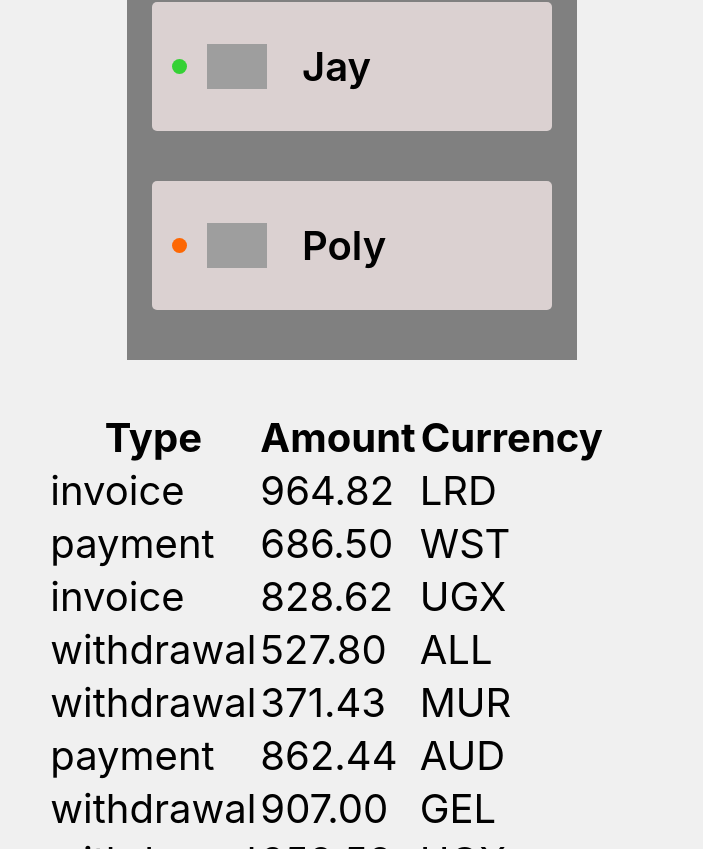
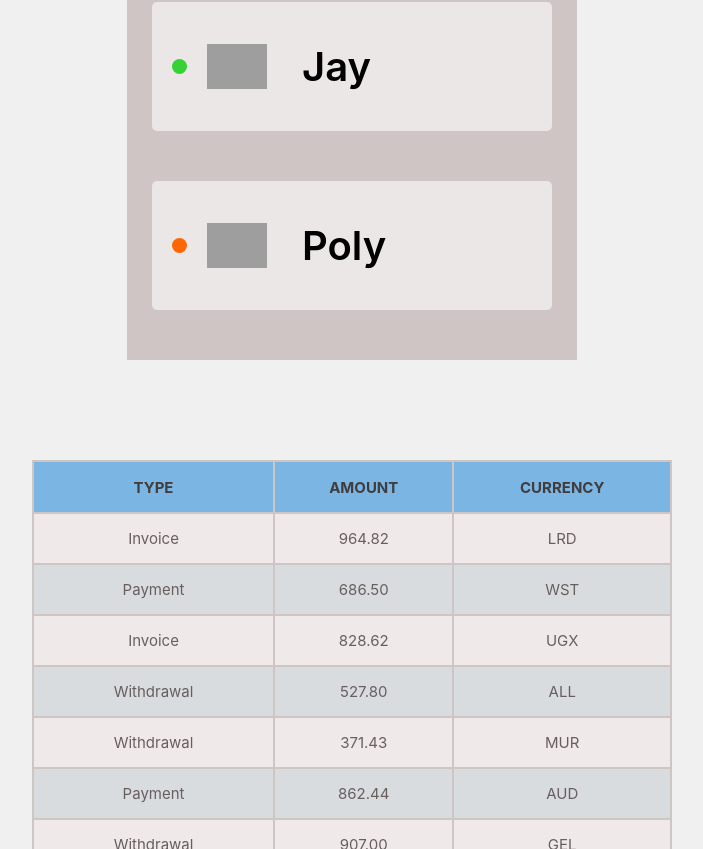
Before and after one commit to MikiMarcinkowski/goit-react-hw-01-components, a React (Create React App) app: page / in a window 1280 px wide. Shown: the part 1511-2360 px from the top of the page, without its empty margins (313-1016 px from the left). Built offline with nearby package versions, Linux system fonts and the light colour scheme; grey boxes are pictures that could not be loaded.

Commit message:
css for task 4

```diff
--- a/src/components/Friend-list/friend-list.module.css
+++ b/src/components/Friend-list/friend-list.module.css
@@ -9,7 +9,7 @@
   padding-left: 0;
   margin-bottom: 50px;
   padding: 25px;
-  background-color: grey;
+  background-color: rgb(207, 197, 197);
 }
 
 .itemFriends {
@@ -17,11 +17,10 @@
   display: flex;
   margin-bottom: 25px;
   align-items: center;
-
-  background-color: rgb(219, 209, 209);
+  background-color: rgb(235, 231, 231);
   padding: 10px 10px;
   border-radius: 5px;
-  box-shadow: grey;
+  box-shadow: rgb(138, 134, 134);
   padding: 0 20px;
 }
 
--- a/src/components/Transaction-history/transaction-history.jsx
+++ b/src/components/Transaction-history/transaction-history.jsx
@@ -1,7 +1,9 @@
+import css from './transaction-history.module.css'
+
 export const TransactionHistory = ({ items }) =>
 
-    <table className="transaction-history">
-      <thead>
+  <table className={css.transactionTable}>
+      <thead className={css.tableHead}>
         <tr>
           <th>Type</th>
           <th>Amount</th>
@@ -9,7 +11,7 @@ export const TransactionHistory = ({ items }) =>
         </tr>
       </thead>
 
-      <tbody>
+      <tbody className={css.tableBody}>
         {items.map(item => (
             <tr key={item.id }>
             <td>{item.type}</td>
--- /dev/null
+++ b/src/components/Transaction-history/transaction-history.module.css
@@ -0,0 +1,37 @@
+.transactionTable {
+  margin-top: 50px;
+  margin-left: 50px;
+  width: 50%;
+  background-color: rgb(207, 197, 197);
+}
+
+.tableHead {
+  font-size: 15px;
+  font-weight: 700;
+  height: 50px;
+  text-transform: uppercase;
+  background-color: rgb(123, 181, 228);
+  color: rgb(66, 61, 61);
+}
+
+.tableBody tr {
+  text-align: center;
+  color: rgb(105, 94, 94);
+}
+
+.tableBody tr > td {
+  padding: 15px;
+  font-size: 15px;
+}
+
+.tableBody tr:nth-child(odd) {
+  background-color: #f0e9e9fd;
+}
+
+.tableBody tr:nth-child(even) {
+  background-color: rgb(216, 220, 223);
+}
+
+.tableBody tr > td:first-child {
+  text-transform: capitalize;
+}
```
